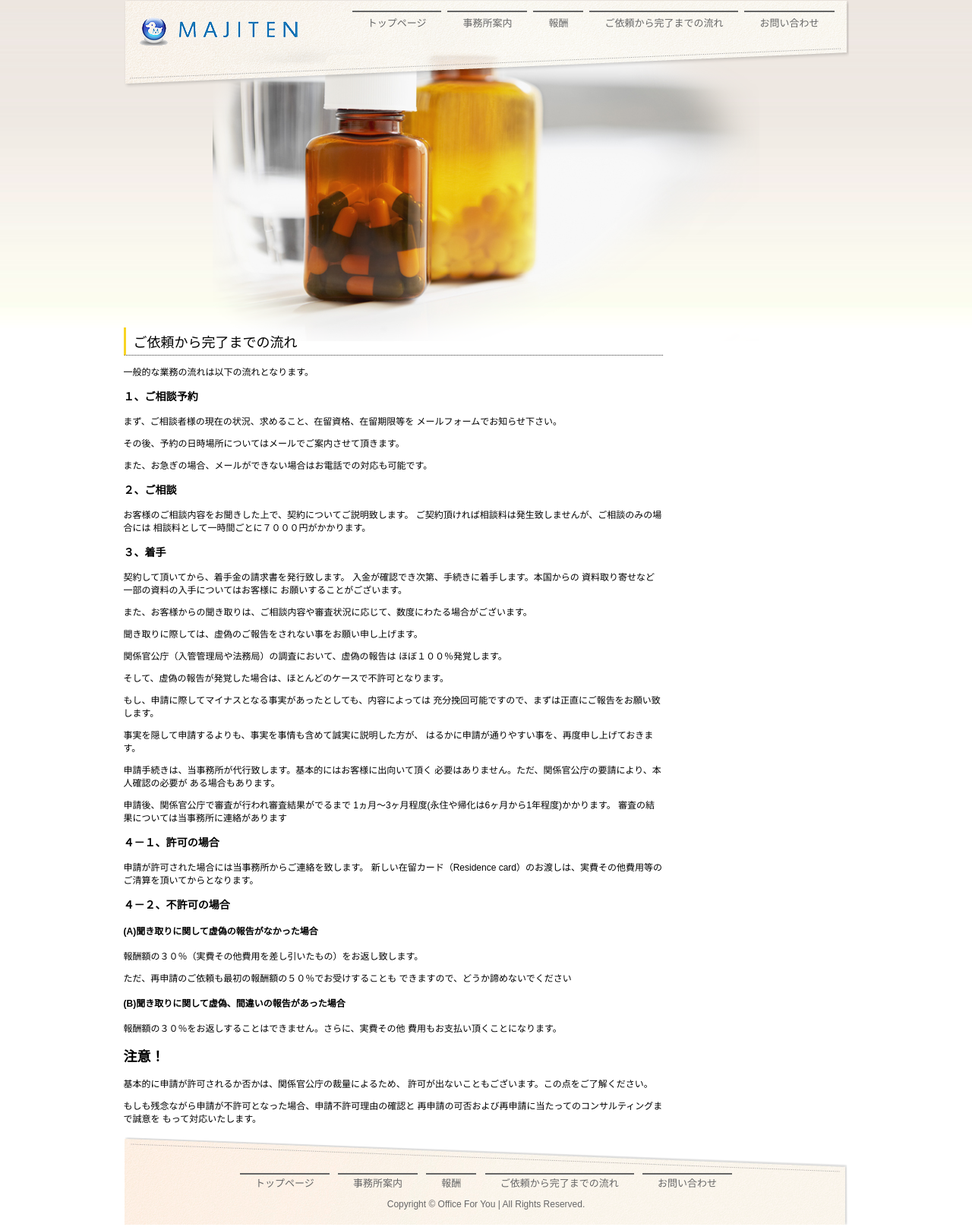
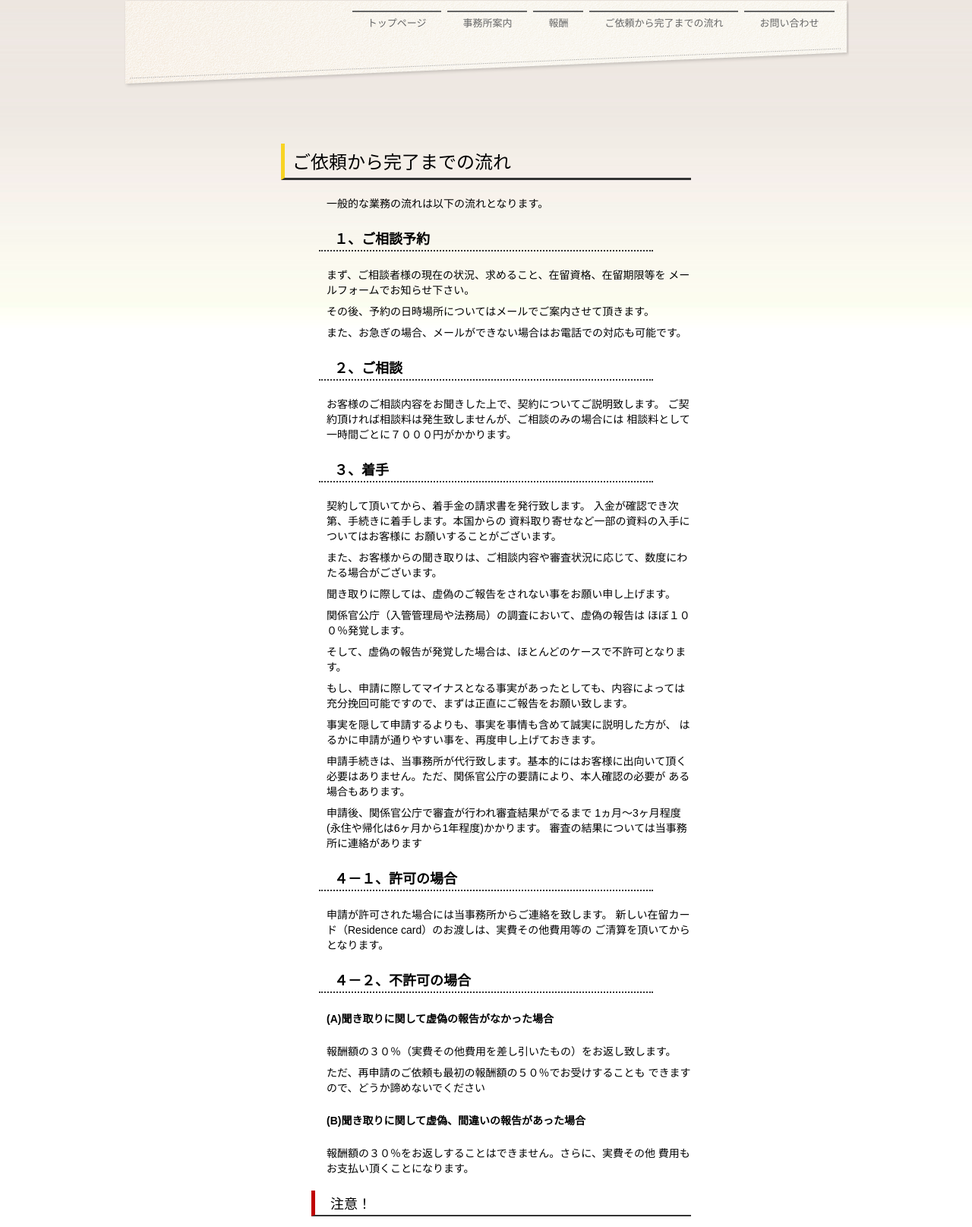
Before and after one commit to yogomi/meg_hp, a plain HTML site: page jp/flow_chart.html in a window 1280 px wide. Shown: the part 1-1616 px from the top of the page at 76% size. Drawn offline with Linux system fonts and the light colour scheme.

Commit message:
CSSの改良と未使用のメールフォームの記述を削除

```diff
--- a/css/design.css
+++ b/css/design.css
@@ -7,7 +7,7 @@ body {
     padding:0;
     margin:0;
     font-family: arial;
-    font-size: 12px;
+    font-size: 14px;
 }
 
 .inner {
@@ -18,13 +18,12 @@ img {
     border:none;
 }
 .header {
-    background:transparent url(../images/header-background.png) no-repeat  bottom center;
 }
 .header_content {
     position: relative;
     background:transparent url(../images/bg_header.png) no-repeat  top left;
     height: 150px;
-    padding-bottom: 300px;
+    padding-bottom: 50px;
 }
 .header_navigation {
     height:40px;
@@ -133,15 +132,83 @@ p.text-copyright {
     color: #666;
 }
 .main_content {
-    width: 710px;
+    margin: 0px auto;
+    width: 540px;
 }
 h1 {
+    font-size: 24px;
+    font-weight: lighter;
+    padding: 5px 10px;
+    margin: 20px 0px;
+    border-left: 5px solid #f8d424;
+    border-bottom: 3px solid #333;;
+}
+h2 {
     font-size: 18px;
     font-weight: lighter;
-    padding: 5px 10px;
-    border-left: 3px solid #f8d424;
-    border-bottom: 1px dotted #333;;
+    padding: 3px 20px;
+    margin: 20px 0px 20px 40px;
+    border-left: 2px solid #f8d424;
+    border-bottom: 2px solid #333;;
 }
+
+h3 {
+    padding: 3px 20px;
+    margin: 20px 0px 20px 40px;
+}
+
+h4 {
+    padding: 3px 20px;
+    margin: 20px 0px 20px 40px;
+}
+
+table {
+  margin: 20px 0px 20px 40px;
+  border-collapse: collapse;
+}
+
+th {
+  padding:6px;
+  vertical-align: top;
+  color: #333;
+  background-color: #eee;
+  border: 1px solid #b9b9b9;
+}
+
+td {
+  padding:6px;
+  background-color: #fff;
+  border: 1px solid #b9b9b9;
+}
+
+.warning {
+    border-left: 5px solid #C00000;
+}
+
+.flow {
+    font-size: 18px;
+    font-weight: bold;
+    padding: 3px 20px;
+    margin: 20px 50px 20px 50px;
+    border-bottom: 2px dotted #333;;
+}
+
+p {
+  margin: 8px 0px 0px 60px;
+}
+
+address {
+  font-style: normal;
+  font-weight: bold;
+  font-size: 12px;
+  padding: 10px 40px;
+}
+
+section {
+  padding-bottom: 50px;
+}
+
+.listing-news ul {
 .listing-news ul {
     list-style: none;
     margin: 0;
--- a/jp/flow_chart.html
+++ b/jp/flow_chart.html
@@ -19,7 +19,6 @@
     <div class="header">
       <div class="header_content">
         <div class="header-logo">
-          <a href="http://majiten.com"><img src="../images/logo.png" alt="TechnoHill" /></a>
         </div>
         <nav class="header_navigation">
           <ul>
@@ -38,7 +37,7 @@
         <section>
           <p>一般的な業務の流れは以下の流れとなります。</p>
           <div>
-            <h3>１、ご相談予約</h3>
+            <h3 class="flow">１、ご相談予約</h3>
             <p>まず、ご相談者様の現在の状況、求めること、在留資格、在留期限等を
               メールフォームでお知らせ下さい。</p>
             <p>その後、予約の日時場所についてはメールでご案内させて頂きます。</p>
@@ -46,14 +45,14 @@
           </div>
 
           <div>
-            <h3>２、ご相談</h3>
+            <h3 class="flow">２、ご相談</h3>
             <p>お客様のご相談内容をお聞きした上で、契約についてご説明致します。
               ご契約頂ければ相談料は発生致しませんが、ご相談のみの場合には
               相談料として一時間ごとに７０００円がかかります。</p>
           </div>
 
           <div>
-            <h3>３、着手</h3>
+            <h3 class="flow">３、着手</h3>
             <p>契約して頂いてから、着手金の請求書を発行致します。
               入金が確認でき次第、手続きに着手します。本国からの
               資料取り寄せなど一部の資料の入手についてはお客様に
@@ -82,13 +81,13 @@
           </div>
 
           <div>
-            <h3>４－１、許可の場合</h3>
+            <h3 class="flow">４－１、許可の場合</h3>
             <p>申請が許可された場合には当事務所からご連絡を致します。
               新しい在留カード（Residence card）のお渡しは、実費その他費用等の
               ご清算を頂いてからとなります。</p>
           </div>
           <div>
-            <h3>４－２、不許可の場合</h3>
+            <h3 class="flow">４－２、不許可の場合</h3>
             <div>
               <h4>(A)聞き取りに関して虚偽の報告がなかった場合</h4>
               <p>報酬額の３０％（実費その他費用を差し引いたもの）をお返し致します。</p>
@@ -101,7 +100,7 @@
                 費用もお支払い頂くことになります。</p>
             </div>
           </div>
-          <h2>注意！</h2>
+          <h2 class="warning">注意！</h2>
           <p>基本的に申請が許可されるか否かは、関係官公庁の裁量によるため、
             許可が出ないこともございます。この点をご了解ください。</p>
           <p>もしも残念ながら申請が不許可となった場合、申請不許可理由の確認と
```
Also changed, not shown: index.html (+5 -6 lines), jp/contact_us.html (+4 -13 lines), jp/fee.html (+0 -1 lines), jp/our_office.html (+5 -6 lines).
